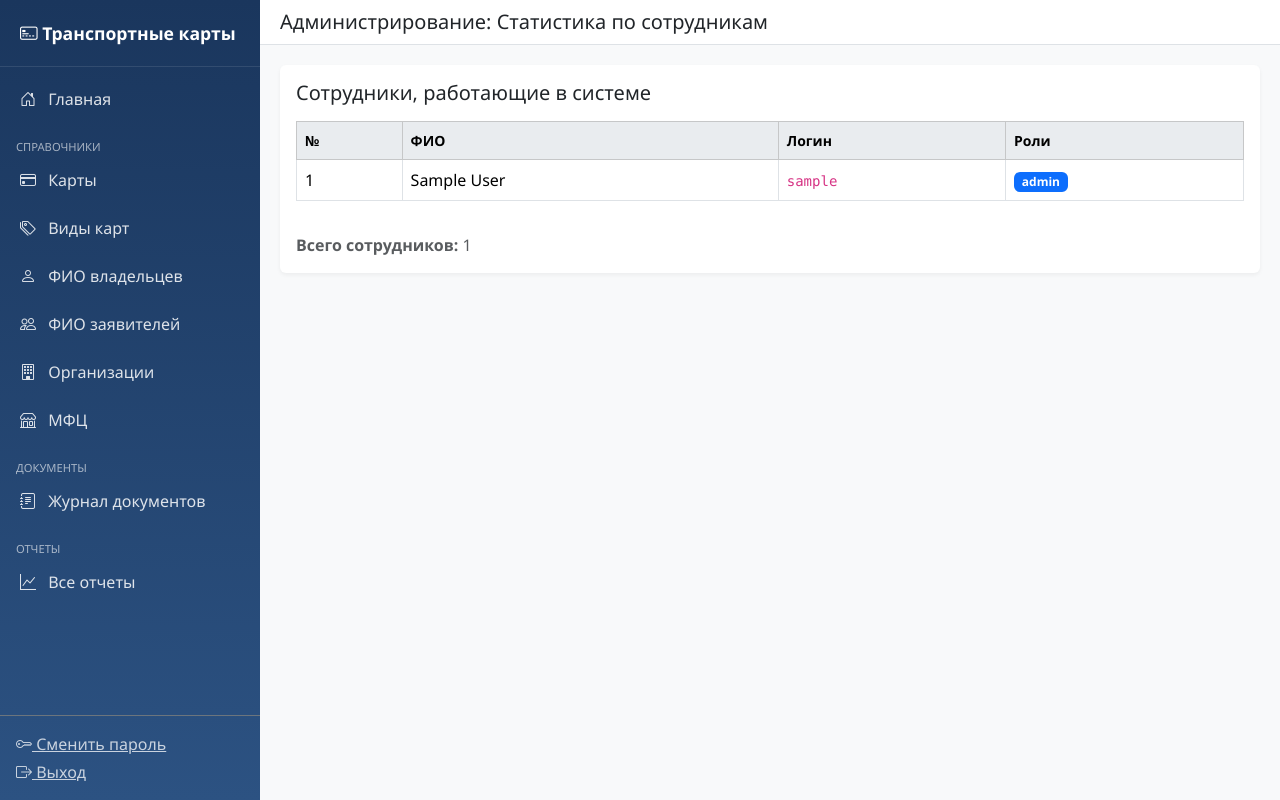
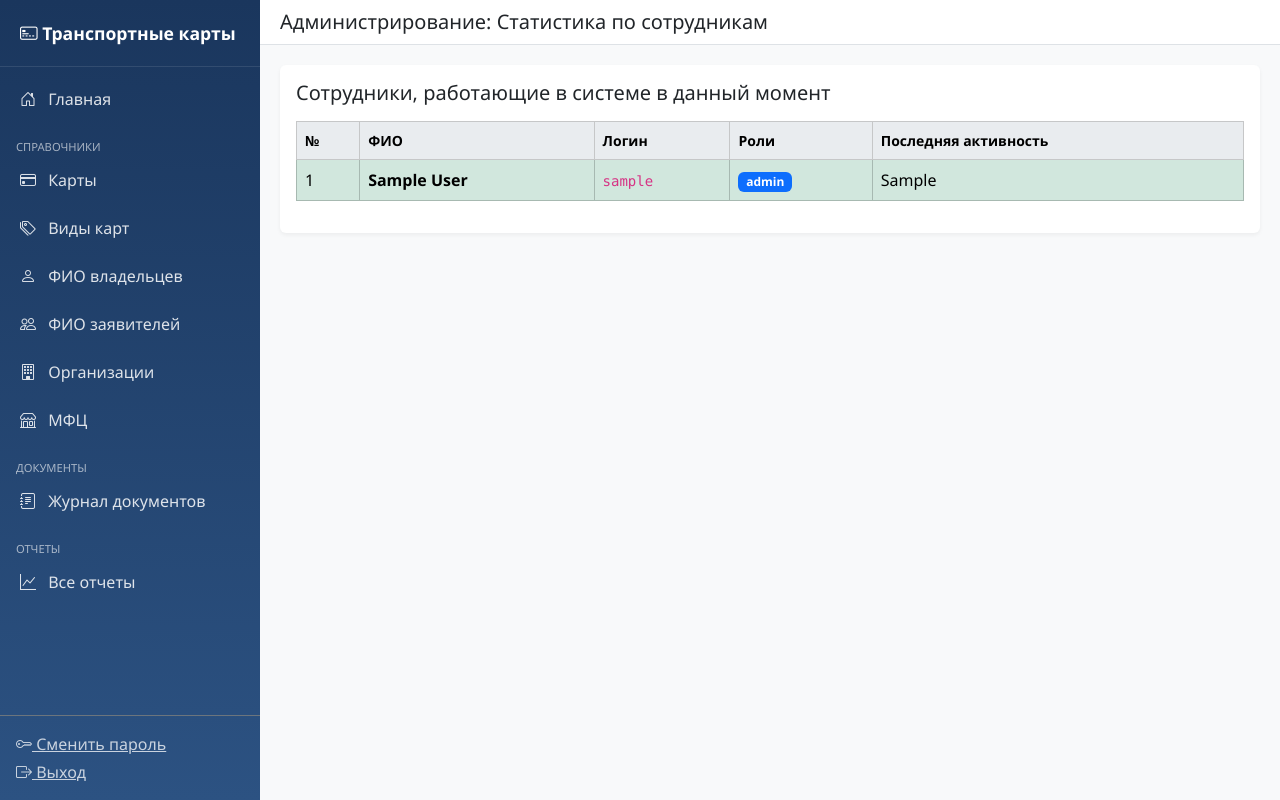
Before and after one commit to nonemivan-hue/transport_yszn, a Flask app: template templates/admin/employee_stats.html in a window 1280 px wide. Run offline with Flask 3, Linux system fonts and the light colour scheme; the template is opened without the code that fills it: most values are stand-ins (such as "Sample title", 1, 10 or a date in 2020).

Commit message:
Fix employee statistics to show only currently active users
- Implement active session tracking in app.py with last activity timestamps
- Add cleanup logic for expired sessions (older than 30 minutes)
- Update admin_employee_stats route to display only currently active employees
- Modify employee stats template to show real-time active users with activity timestamps
- Add visual indicators for active employees and summary counts
- Enhance security by tracking user activity in context processor
- Overall improvement: Statistics now accurately reflect only employees currently using the system instead of all registered employees

```diff
--- a/app.py
+++ b/app.py
@@ -35,6 +35,9 @@ from app.models import (
 app = Flask(__name__, template_folder="templates", static_folder="static")
 app.secret_key = "transport_cards_secret_key_change_in_production"
 
+# Store active sessions: user_id -> last activity timestamp
+active_sessions = {}
+
 # Document number prefixes by type
 DOC_PREFIXES = {
     "receipt": "ПР",
@@ -100,6 +103,13 @@ def inject_globals():
     user = None
     if "user_id" in session:
         user = get_employee_by_id(session["user_id"])
+        # Update active session timestamp
+        from datetime import datetime
+        active_sessions[session["user_id"]] = {
+            "full_name": user.get("full_name", ""),
+            "login": user.get("login", ""),
+            "last_activity": datetime.now().isoformat()
+        }
     return {
         "card_statuses": CARD_STATUSES,
         "document_types": DOCUMENT_TYPES,
@@ -138,6 +148,9 @@ def login():
 def logout():
     if "user_id" in session:
         log_action(session["user_id"], "LOGOUT", "User logged out")
+        # Remove from active sessions
+        if session["user_id"] in active_sessions:
+            del active_sessions[session["user_id"]]
     session.clear()
     flash("Вы вышли из системы", "info")
     return redirect(url_for("login"))
@@ -1423,9 +1436,37 @@ def export_actualization():
 @login_required
 @admin_required
 def admin_employee_stats():
-    """Statistics: which employees work in the system."""
-    employees = get_employees()
-    return render_template("admin/employee_stats.html", employees=employees)
+    """Statistics: which employees are currently working in the system."""
+    from datetime import datetime, timedelta
+
+    # Clean up old sessions (older than 30 minutes)
+    now = datetime.now()
+    active_user_ids = set()
+    for user_id, info in list(active_sessions.items()):
+        try:
+            last_activity = datetime.fromisoformat(info["last_activity"])
+            if now - last_activity > timedelta(minutes=30):
+                del active_sessions[user_id]
+            else:
+                active_user_ids.add(user_id)
+        except:
+            del active_sessions[user_id]
+
+    # Get all employees and mark active ones
+    all_employees = get_employees()
+    active_employees = []
+    for emp in all_employees:
+        if emp["id"] in active_user_ids:
+            emp_info = active_sessions.get(emp["id"], {})
+            emp_with_status = dict(emp)
+            emp_with_status["is_active"] = True
+            emp_with_status["last_activity"] = emp_info.get("last_activity", "")
+            active_employees.append(emp_with_status)
+
+    return render_template("admin/employee_stats.html",
+                           employees=active_employees,
+                           total_employees=len(all_employees),
+                           active_count=len(active_employees))
 
 
 # ============== ACTION LOG ==============
--- a/templates/admin/employee_stats.html
+++ b/templates/admin/employee_stats.html
@@ -4,7 +4,11 @@
 {% block content %}
 <div class="card">
     <div class="card-body">
-        <h5 class="mb-3">Сотрудники, работающие в системе</h5>
+        <h5 class="mb-3">Сотрудники, работающие в системе в данный момент</h5>
+        <div class="alert alert-info mb-3">
+            <strong>Всего сотрудников:</strong> {{ total_employees }} |
+            <strong>Активных сейчас:</strong> {{ active_count }}
+        </div>
         {% if employees %}
         <div class="table-responsive">
             <table class="table table-hover table-bordered">
@@ -14,36 +18,33 @@
                         <th>ФИО</th>
                         <th>Логин</th>
                         <th>Роли</th>
+                        <th>Последняя активность</th>
                     </tr>
                 </thead>
                 <tbody>
                     {% for emp in employees %}
-                    <tr>
+                    <tr class="table-success">
                         <td>{{ loop.index }}</td>
-                        <td>{{ emp.full_name }}</td>
+                        <td><strong>{{ emp.full_name }}</strong></td>
                         <td><code>{{ emp.login }}</code></td>
                         <td>
                             {% for role in emp.roles %}
                             <span class="badge bg-primary">{{ role }}</span>
                             {% endfor %}
                         </td>
+                        <td>{{ emp.last_activity[:19] if emp.last_activity else 'N/A' }}</td>
                     </tr>
                     {% else %}
                     <tr>
-                        <td colspan="4" class="text-center text-muted py-4">Нет данных</td>
+                        <td colspan="5" class="text-center text-muted py-4">Нет активных сотрудников в данный момент</td>
                     </tr>
                     {% endfor %}
                 </tbody>
             </table>
         </div>
-        <div class="mt-3">
-            <p class="text-muted mb-0">
-                <strong>Всего сотрудников:</strong> {{ employees|length }}
-            </p>
-        </div>
         {% else %}
         <div class="alert alert-info">
-            В системе нет зарегистрированных сотрудников.
+            В системе нет активных сотрудников в данный момент.
         </div>
         {% endif %}
     </div>
```
Also changed, not shown: 1 other file.
